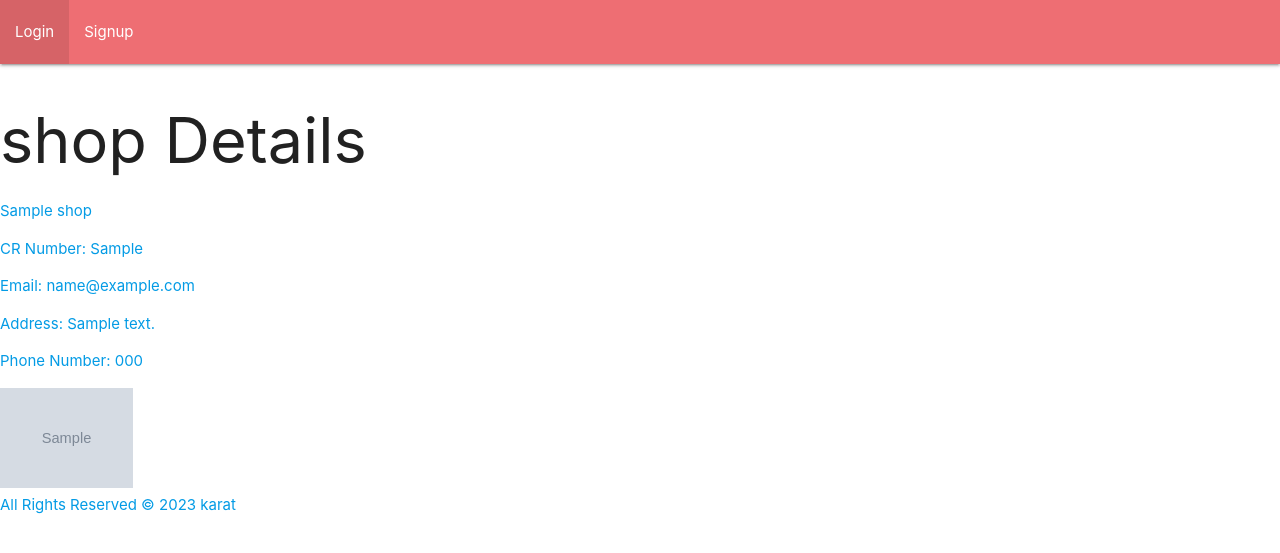
After one commit to raja-aldaqaq/karat, a Django app: template karat/main_app/templates/shops/detail.html in a window 1280 px wide. The commit adds this page. Shown: the top 553 px of the page. Run offline with Django 3.2, Linux system fonts and the light colour scheme; the template is opened without the code that fills it: most values are stand-ins (such as "Sample title", 1, 10 or a date in 2020); grey boxes marked "Sample" are stand-in pictures.

Commit message:
shop details

```diff
--- /dev/null
+++ b/karat/main_app/templates/shops/detail.html
@@ -0,0 +1,25 @@
+{% extends 'base.html' %}
+{% block content %}
+<h1>shop Details</h1>
+<div>
+  <a href=" {% url 'detail' shop.id %}">
+  <div>
+    <span>{{ shop.Shop }}</span>
+    <p>CR Number: {{ shop.CR }}</p>
+    <p>Email: {{ shop.Email }}</p>
+    <p>Address: {{ shop.Address }}</p>
+    <p>Phone Number: {{ shop.Phone }}</p>
+  </div>
+
+        </div>
+      <div>
+        {% load static %}
+        <img height="100px" src="{% static shop.logo|cut:'main_app/static/' %}">
+      </div>
+      </div>
+      </div>
+  </div>
+  <div>
+
+
+{% endblock %}
--- a/karat/main_app/templates/shop/index.html
+++ b/karat/main_app/templates/shops/index.html
@@ -8,7 +8,7 @@
   <div>
     <a href=" {% url 'detail' shop.id %}">
     <div>
-      <span>{{ shop.Shop }}</span>
+      <span>{{ shop.name }}</span>
       <p>CR Number: {{ shop.CR }}</p>
       <p>Email: {{ shop.Email }}</p>
       <p>Address: {{ shop.Address }}</p>
--- a/karat/main_app/views.py
+++ b/karat/main_app/views.py
@@ -9,7 +9,7 @@ from .models import Shop
 # Create your views here.
 class shopCreate(CreateView):
   model = Shop
-  fields = ['Shop', 'CR', 'Email' ,'address', 'phone' , 'logo']
+  fields = ['name', 'CR', 'Email' ,'address', 'phone' , 'logo']
 
   def form_valid(self, form):
     form.instance.user = self.request.user
@@ -25,7 +25,7 @@ def shops_index(request):
   # shops=Shop.objects.filter(user = request.user)
   shops=Shop.objects.all()
   print(shops)
-  return render(request, 'shop/index.html', {'shops':shops})
+  return render(request, 'shops/index.html', {'shops':shops})
 
 def signup(request):
   error_message=''
```
Also changed, not shown: karat/main_app/models.py (+9 -1 lines), karat/main_app/migrations/0004_rename_shop_shop_name.py (added).
